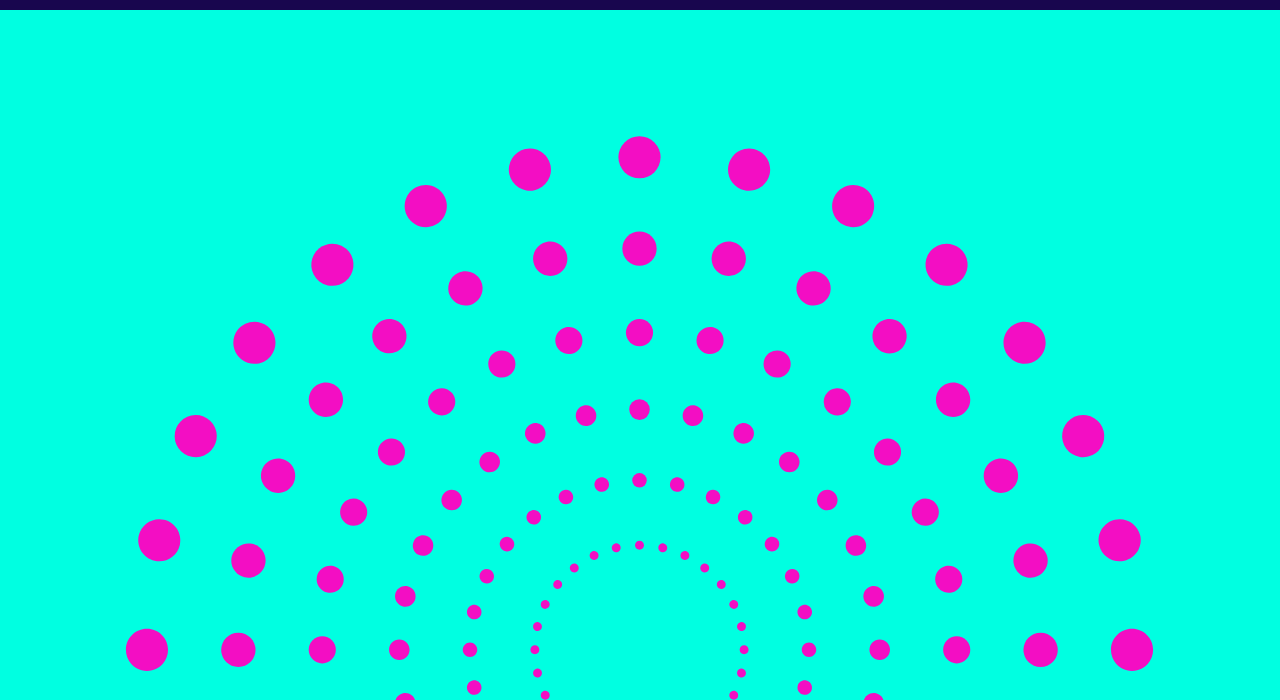
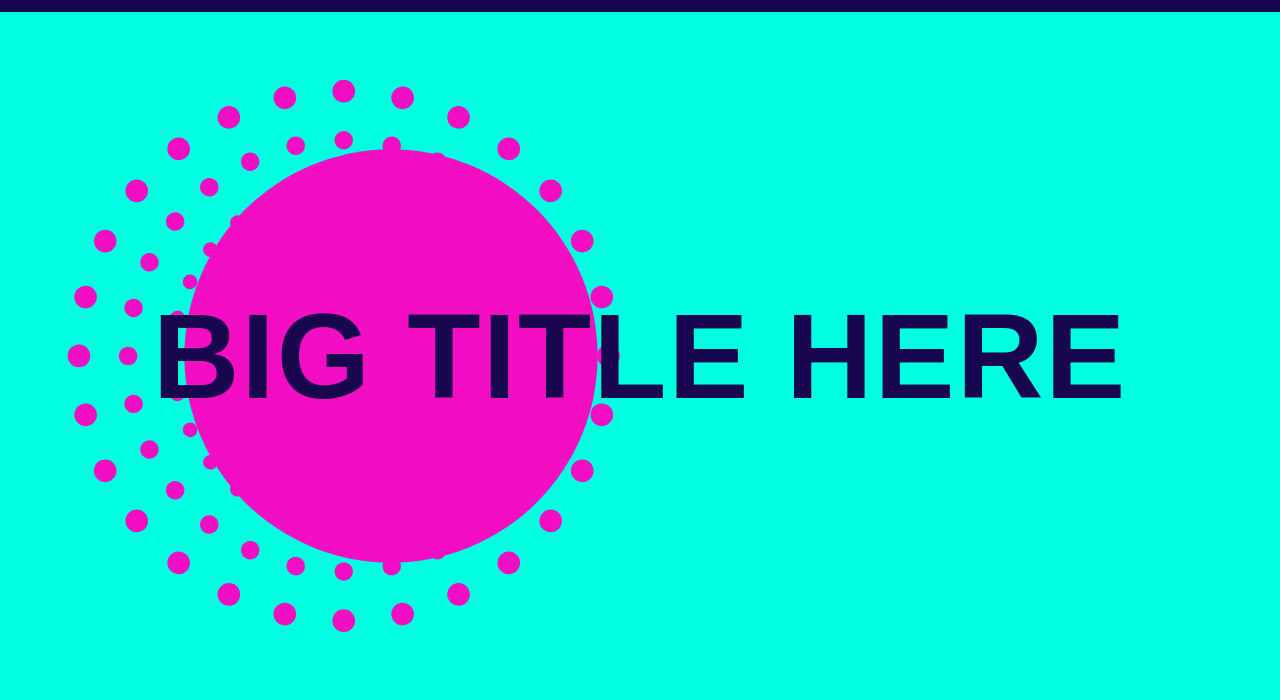
Before and after one commit to ueyfirova/wireframe, a website built with webpack: page src/index.html in a window 1280 px wide. Shown: the part 100-800 px from the top of the page. Built offline with nearby package versions, Linux system fonts and the light colour scheme.

Commit message:
create big title page with adaptive version as well

```diff
--- a/src/index.html
+++ b/src/index.html
@@ -30,12 +30,8 @@
 	</header>
 	<main class="main">
 		<section class="page__item page__item1">
-			<div class="page__item1-dots">
-				<img src="images/circle-dots.svg" alt="">
-			</div>
-			<div class="page__item1-shadow">
-				<img src="images/circle-shadow.svg" alt="">
-			</div>
+			<div class="page__item1-dots"></div>
+			<div class="page__item1-shadow"></div>
 			<h1 class="page__item1-title">
 				big title here
 			</h1>
--- a/src/scripts/index.js
+++ b/src/scripts/index.js
@@ -27,7 +27,7 @@
 		const menuLink = e.target;
 		if (menuLink.dataset.goto && document.querySelector(menuLink.dataset.goto)) {
 			const gotoBlock = document.querySelector(menuLink.dataset.goto);
-			const gotoBlockValue = gotoBlock.getBoundingClientRect().top + pageYOffset - document.querySelector('header').offsetHeight;
+			const gotoBlockValue = gotoBlock.getBoundingClientRect().top + pageYOffset;
 
 			if(iconMenu.classList.contains('active')) {
 				document.body.classList.remove('lock');
--- a/src/styles/index.scss
+++ b/src/styles/index.scss
@@ -11,6 +11,7 @@
 	top: 0;
 	left: 0;
 	width: 100%;
+	height: 14vh;
 	z-index: 10;
 
 	&__container {
@@ -51,12 +52,6 @@
 
 .menu__icon {
 	display: none;
-}
-
-
-.page__item1 {
-	height: 100vh;
-	background-color: $light-blue;
 }
 
 .page__item2 {
@@ -181,20 +176,53 @@
 //Big title
 .page__item1 {
 	position: relative;
+	height: 86vh;
+	background-color: $light-blue;
 
 	&-dots {
+		position: absolute;
+		background-image: url(../images/circle-dots.svg);
+		background-size: contain;
+		background-repeat: no-repeat;
 		width: 100%;
 		height: 100%;
+		@media (max-width: 767px) {
+			background-position: center center;
+		}
 	}
 
 	&-shadow {
+		position: absolute;
+		background-image: url(../images/circle-shadow.svg);
+		background-size: contain;
+		background-repeat: no-repeat;
+		left: 47px;
 		width: 100%;
 		height: 100%;
+		@media (max-width: 767px) {
+			background-position: center center;
+			left: 30px;
+		}
 	}
 
 	&-title {
+		position: absolute;
 		font-family: 'prohibition', sans-serif;
 		font-weight: $font;
 		color: $dark-blue;
+		text-transform: uppercase;
+		text-align: center;
+		letter-spacing: 2px;
+		font-size: 120px;
+		top: 50%;
+    	left: 50%;
+    	margin-right: -50%;
+    	transform: translate(-50%, -50%);
+		padding: 0 15px;
+
+		@media (max-width: 767px) {
+			font-size: 78px;
+			width: 70%;
+		}
 	}
 }
```
